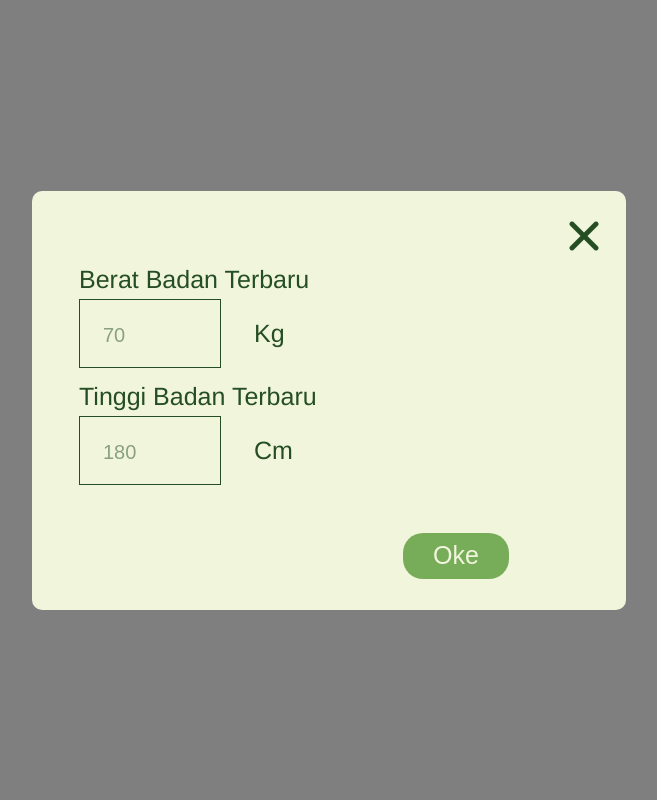
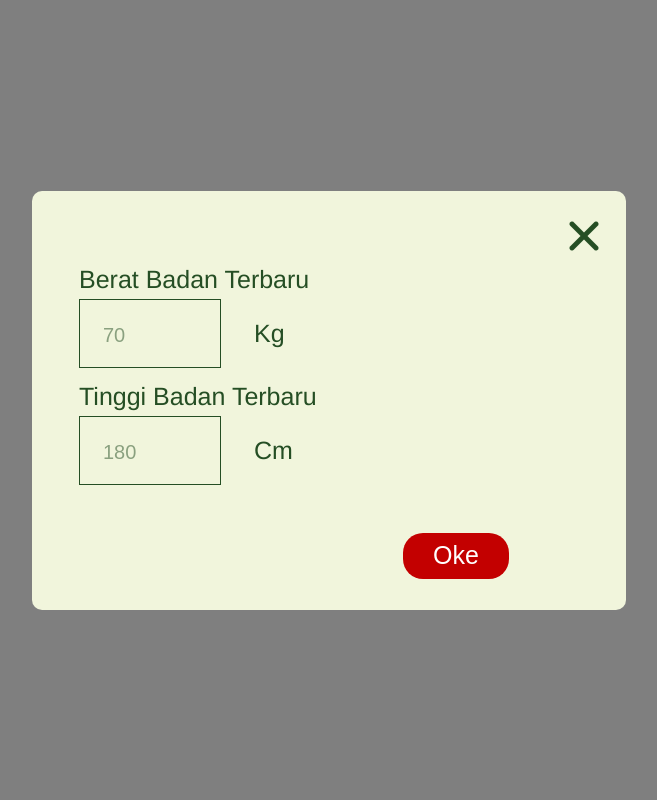
Before and after one commit to Shellahariza/PROJECTRPL, a PHP site: page /updateBMIOverlay.html in a window 1280 px wide. Shown: the whole page, without its empty margins (311-968 px from the left). Run offline with PHP 8.4, Linux system fonts and the light colour scheme.

Commit message:
rev dikit

```diff
--- a/updateBMIOverlay.css
+++ b/updateBMIOverlay.css
@@ -88,8 +88,9 @@ input:focus{
 
 }
 .button button{
-    background-color: #77AD59;
-    color: #F1F5DC;
+
+    background-color: #C30000;
+    color: #fff;
     border: none;
     border-radius: 20px;
     font-weight: 500;
@@ -106,3 +107,7 @@ input:focus{
 .inputan1 p, .inputan2 p{
     padding-left: 33px;
 }
+.button button:hover{
+    background-color: #77AD59;
+
+}
```
